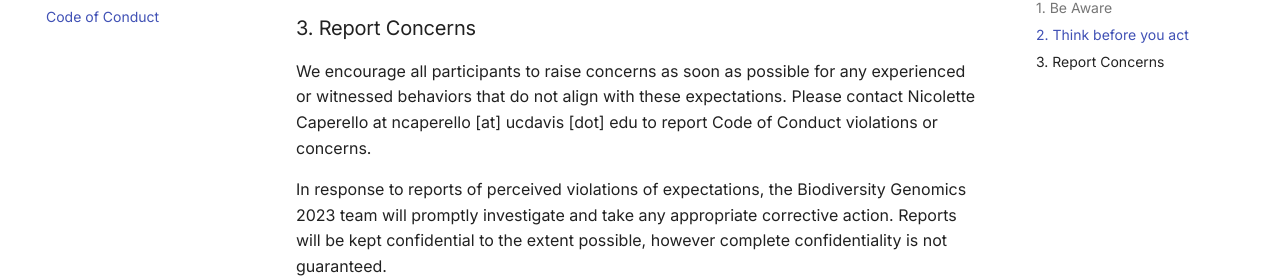
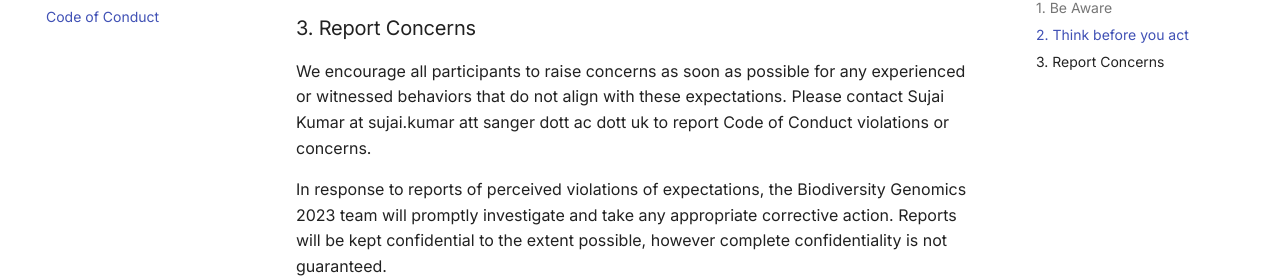
Before and after one commit to tol-training/tol-training.github.io, an MkDocs documentation site: the page built from docs/conduct.md, in a window 1280 px wide and 900 px high, scrolled down 1307 px. Shown: the part 199-479 px from the top of the window. Built offline with MkDocs 1.6.1 and Material for MkDocs 9.7.7, drawn with Linux system fonts in a browser that asks for light colours.

Commit message:
update code of conduct contact

```diff
--- a/docs/conduct.md
+++ b/docs/conduct.md
@@ -72,8 +72,7 @@
 
 ### 3. Report Concerns
 
-We encourage all participants to raise concerns as soon as possible for any experienced or witnessed behaviors that do not align with these expectations. Please contact Nicolette Caperello at ncaperello [at] ucdavis [dot] edu to
-report Code of Conduct violations or concerns.
+We encourage all participants to raise concerns as soon as possible for any experienced or witnessed behaviors that do not align with these expectations. Please contact Sujai Kumar at sujai.kumar att sanger dott ac dott uk to report Code of Conduct violations or concerns.
 
 In response to reports of perceived violations of expectations, the Biodiversity Genomics 2023 team will promptly investigate and take any appropriate corrective action. Reports will be kept confidential to the extent possible, however complete confidentiality is not
 guaranteed.
```
